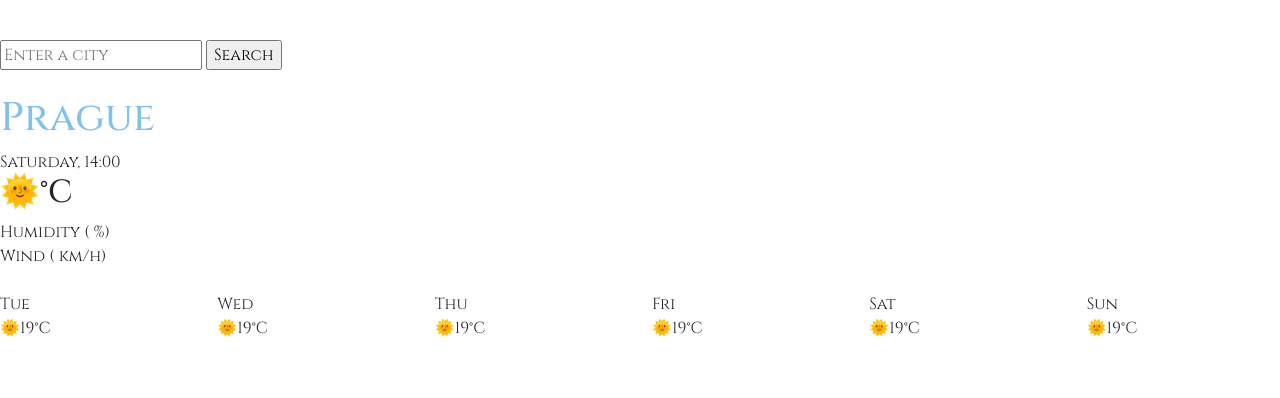
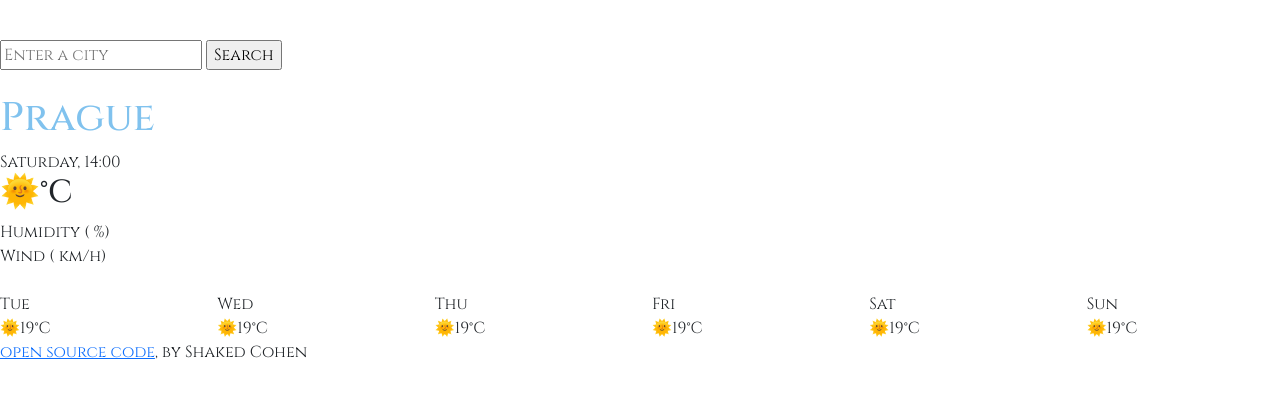
Before and after one commit to shakedc28/weather-app, a website built with Parcel: page index.html in a window 1280 px wide. Built offline with nearby package versions, Linux system fonts and the light colour scheme; no server answers.

Commit message:
added line to Netlify

```diff
--- a/index.html
+++ b/index.html
@@ -77,6 +77,7 @@ Fri
           </div>
     </div>
     </div>
+    <a href="https://github.com/shakedc28/weather-app.git">open source code</a>, by Shaked Cohen
     <script src="src/index.js"></script>
   </body>
 </html>
```
